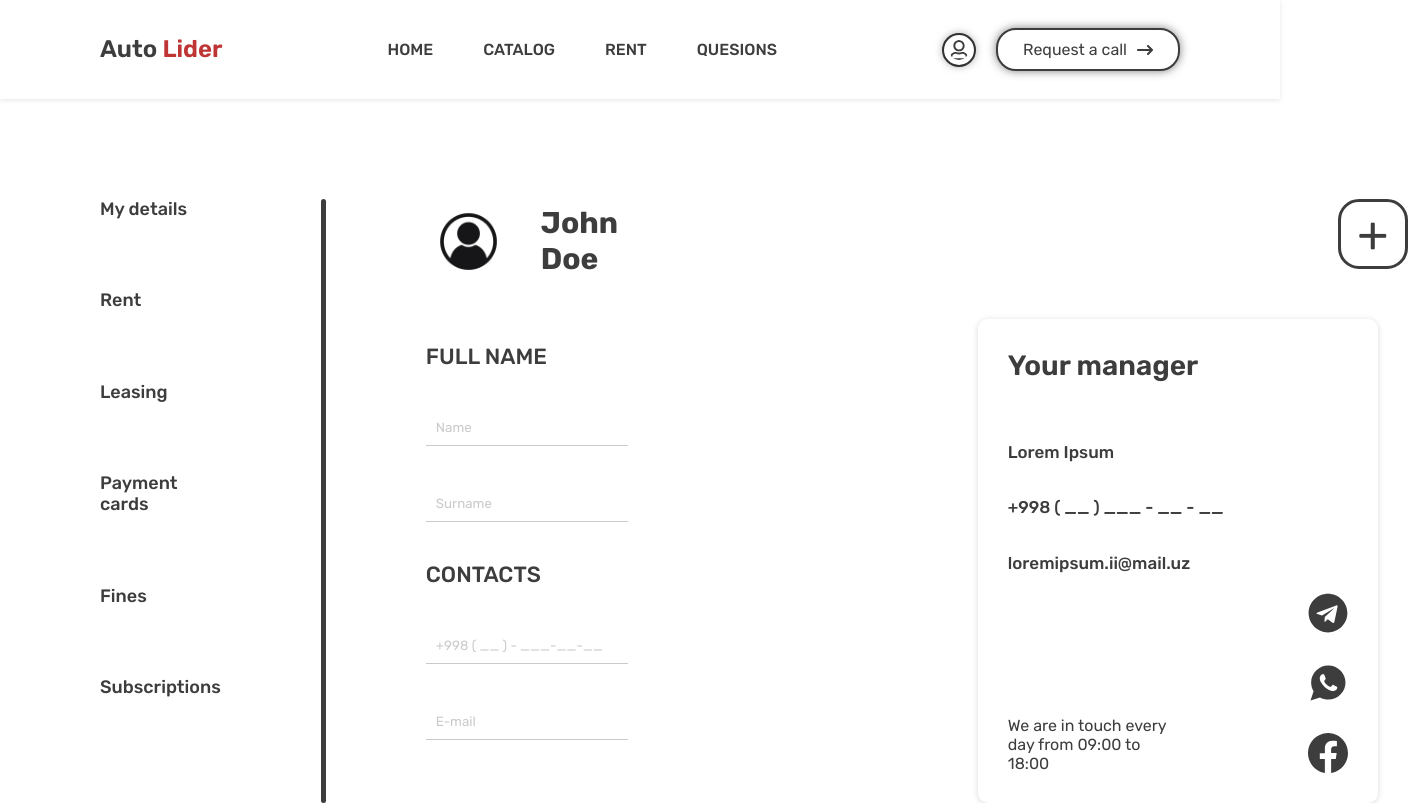
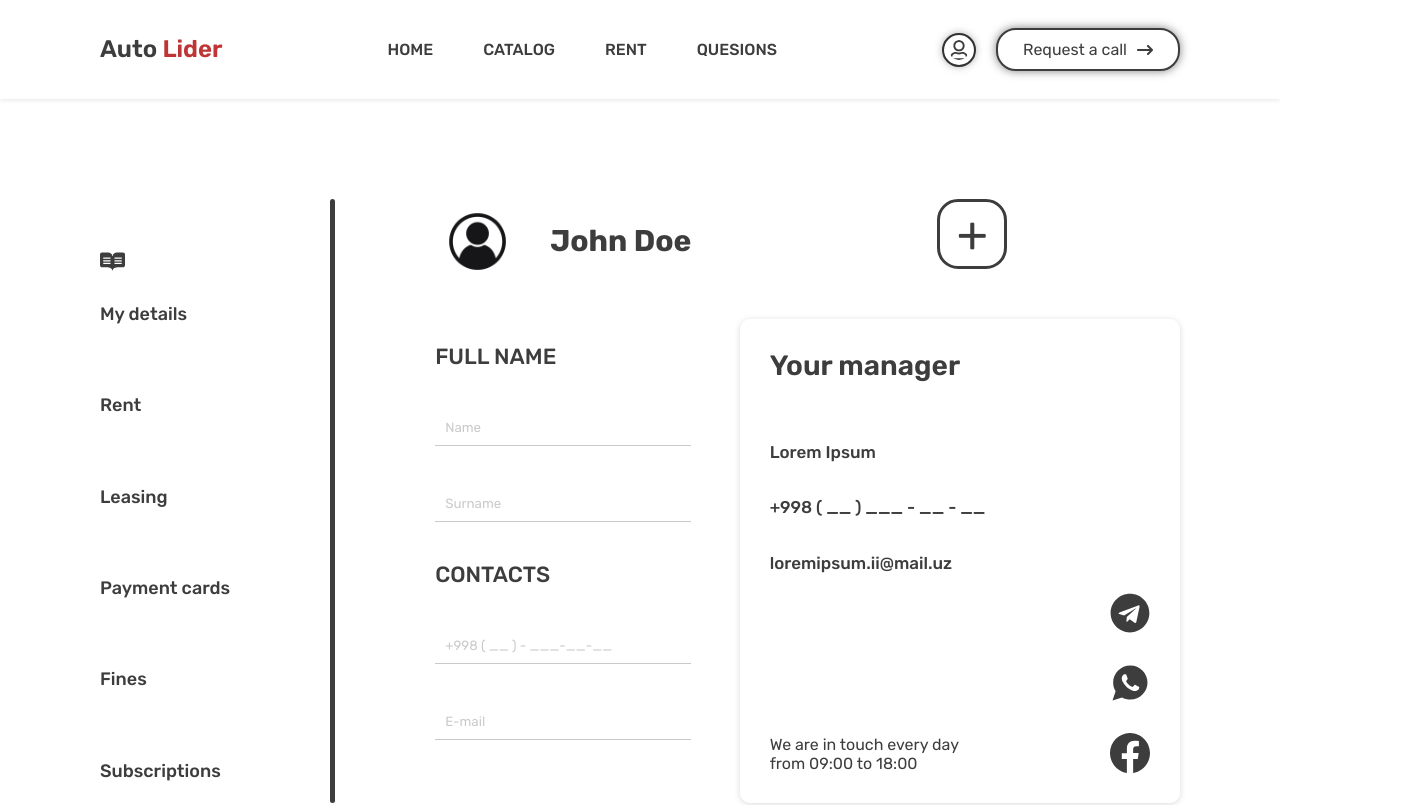
Before and after one commit to Shahzod999/AutoLider, a Next.js app: page /personalArea in a window 1280 px wide. Shown: the top 805 px of the page, 1408 px wide, since content can reach past the window. Built offline with nearby package versions, Linux system fonts and the light colour scheme.

Commit message:
detailsMedia

```diff
--- a/src/app/globals.scss
+++ b/src/app/globals.scss
@@ -144,6 +144,15 @@ button {
     font-size: 15px;
     font-weight: 400;
     line-height: 17.78px;
+  }
+}
+
+@keyframes catalogOpenAnime {
+  0% {
+    color: white;
+  }
+  100% {
+    color: black;
   }
 }
 
--- a/src/app/personalArea/layout.tsx
+++ b/src/app/personalArea/layout.tsx
@@ -1,7 +1,8 @@
-import Link from "next/link";
+import Aside from "@/components/personalArea/aside/Aside";
 import "./personalArea.scss";
 import "./rentedCars.scss";
 import ModalAddCard from "@/components/userCard/modalAddCard/ModalAddCard";
+import PressIcon from "@/components/personalArea/pressIcon/PressIcon";
 
 export default function PersonalLayout({
   children,
@@ -12,26 +13,7 @@ export default function PersonalLayout({
     <>
       <main className="container">
         <div className="personalAreaMain">
-          <aside>
-            <Link href="/personalArea">
-              <span>My details</span>
-            </Link>
-            <Link href="/personalArea/rent">
-              <span>Rent</span>
-            </Link>
-            <Link href="/personalArea/leasing">
-              <span>Leasing</span>
-            </Link>
-            <Link href="/personalArea/paymentCards">
-              <span>Payment cards</span>
-            </Link>
-            <Link href="/personalArea/fines">
-              <span>Fines</span>
-            </Link>
-            <Link href="/personalArea/subscriptions">
-              <span>Subscriptions</span>
-            </Link>
-          </aside>
+          <Aside />
           <span className="border"></span>
           {children}
         </div>
--- a/src/app/personalArea/personalArea.scss
+++ b/src/app/personalArea/personalArea.scss
@@ -1,21 +1,39 @@
 @import "../../app/media.scss";
+.personalAreaIcon {
+  display: none;
+  width: fit-content;
+  margin: 50px 0 30px;
+  @include media(1250) {
+    display: block;
+  }
+}
 .personalAreaMain {
   display: flex;
-  // justify-content: space-between;
-  margin-top: 100px;
+  margin: 100px 0;
   gap: 100px;
+  position: relative;
+  @include media(1250) {
+    flex-direction: column;
+    gap: 0;
+    margin-top: auto;
+  }
 
   .border {
     flex-shrink: 0;
     width: 5px;
     background-color: #3d3d3d;
     border-radius: 5px;
+    @include media(1250) {
+      display: none;
+    }
   }
-
-  aside {
+  .asideInside {
     display: flex;
     flex-direction: column;
     gap: 70px;
+    background-color: white;
+    transition: 0.5s ease-in-out;
+
     span {
       font-size: 18px;
       font-weight: 500;
@@ -26,13 +44,50 @@
         color: #bf3535;
       }
     }
+    @include media(1250) {
+      position: absolute;
+      background-color: white;
+      z-index: 5;
+      box-shadow: 0px 1px 10px 0px #00000026;
+      padding: 50px;
+      width: 500px;
+      border-radius: 10px;
+      transform: translate(-100%);
+      opacity: 0;
+    }
+    @include media(1000) {
+      padding: 45px;
+    }
+    @include media(900) {
+      padding: 40px;
+    }
+    @include media(700) {
+      padding: 35px;
+    }
+    @include media(500) {
+      padding: 30px;
+    }
+  }
+  .asidePersonalOpen {
+    transform: translate(0);
+    opacity: 1;
+    & * {
+      animation: 1s alternate catalogOpenAnime;
+    }
+    @include media(500) {
+      width: 100%;
+    }
   }
 
   .personalArea {
     display: flex;
+    flex-wrap: wrap;
+    gap: 25px;
     justify-content: space-between;
     flex: 1;
-    gap: 350px;
+    @include media(850) {
+      justify-content: center;
+    }
 
     &__Name {
       &__Info {
@@ -78,7 +133,7 @@
       display: flex;
       flex-direction: column;
       &__info {
-        width: 400px;
+        // width: 400px;
         display: flex;
         flex-direction: column;
         justify-content: space-between;
--- a/src/components/pagination/pagination.scss
+++ b/src/components/pagination/pagination.scss
@@ -23,7 +23,7 @@
   button {
     border: 2px solid #3d3d3d;
     width: 40px;
-    height: 40px;
+    // height: 40px;
     border-radius: 5px;
     transition: 0.5s ease-in-out;
     &:hover {
--- /dev/null
+++ b/src/components/personalArea/aside/Aside.tsx
@@ -0,0 +1,39 @@
+"use client";
+import Link from "next/link";
+import { useState } from "react";
+import { FaReadme } from "react-icons/fa6";
+
+const Aside = () => {
+  const [asideOpen, setAsideOpen] = useState(false);
+  return (
+    <>
+      <aside>
+        <div className="prevPage personalAreaIcon" onClick={() => setAsideOpen(!asideOpen)}>
+          <FaReadme className="icon" size={25} />
+        </div>
+        <div className={`asideInside ${asideOpen ? "asidePersonalOpen" : ""}`}>
+          <Link href="/personalArea">
+            <span>My details</span>
+          </Link>
+          <Link href="/personalArea/rent">
+            <span>Rent</span>
+          </Link>
+          <Link href="/personalArea/leasing">
+            <span>Leasing</span>
+          </Link>
+          <Link href="/personalArea/paymentCards">
+            <span>Payment cards</span>
+          </Link>
+          <Link href="/personalArea/fines">
+            <span>Fines</span>
+          </Link>
+          <Link href="/personalArea/subscriptions">
+            <span>Subscriptions</span>
+          </Link>
+        </div>
+      </aside>
+    </>
+  );
+};
+
+export default Aside;
--- /dev/null
+++ b/src/components/personalArea/pressIcon/PressIcon.tsx
@@ -0,0 +1,13 @@
+import React from "react";
+
+import { FaReadme } from "react-icons/fa6";
+
+const PressIcon = () => {
+  return (
+    <div className="prevPage personalAreaIcon">
+      <FaReadme className="icon" size={25} />
+    </div>
+  );
+};
+
+export default PressIcon;
--- a/src/components/userCard/userCard.scss
+++ b/src/components/userCard/userCard.scss
@@ -20,12 +20,13 @@
 .cardHolderMain {
   display: flex;
   align-items: center;
-  justify-content: space-between;
+  justify-content: center;
   margin-bottom: 50px;
-  gap: 60px;
+  flex-wrap: wrap;
+  gap: 25px;
   .specialCardContainer {
     display: flex;
-    width: 300px;
+    max-width: 266px;
   }
 
   .cardHolder {
```
Also changed, not shown: src/components/catalog/catalog.scss (+14 -10 lines), src/components/catalog/category/category.scss (+22 -0 lines).
